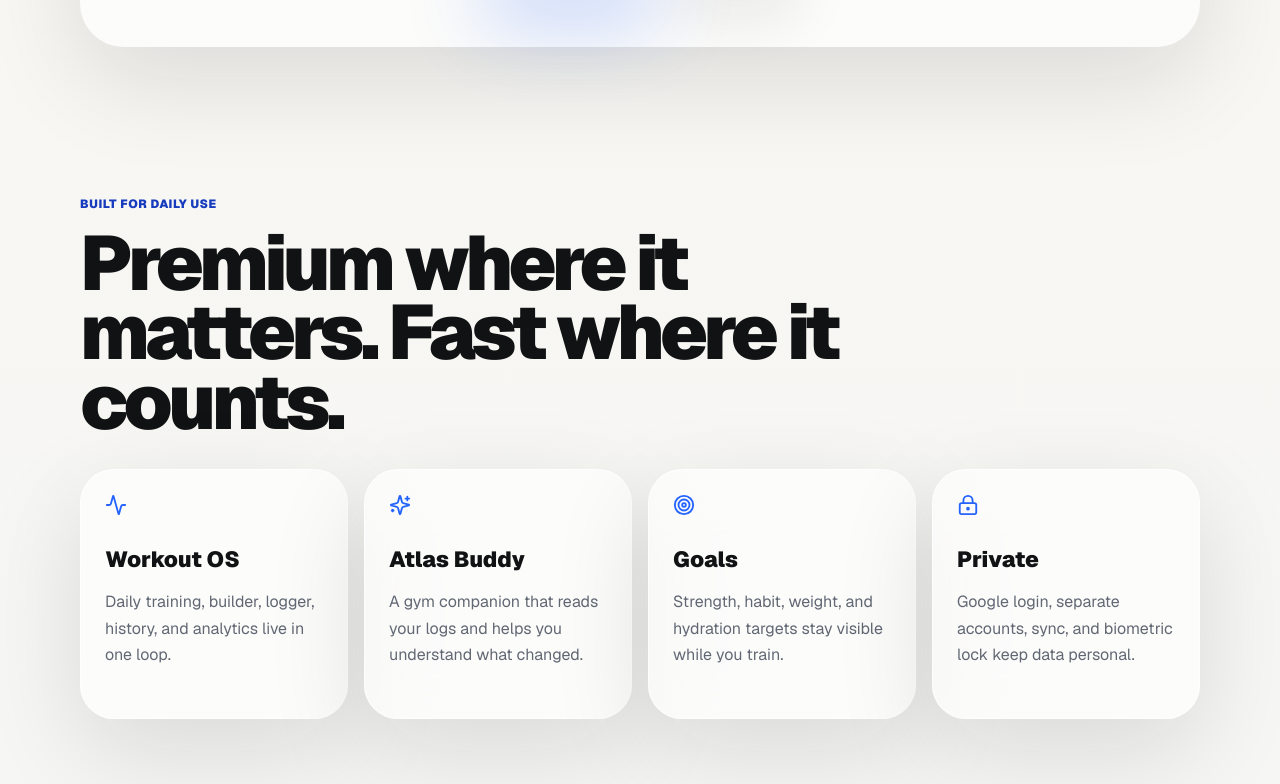
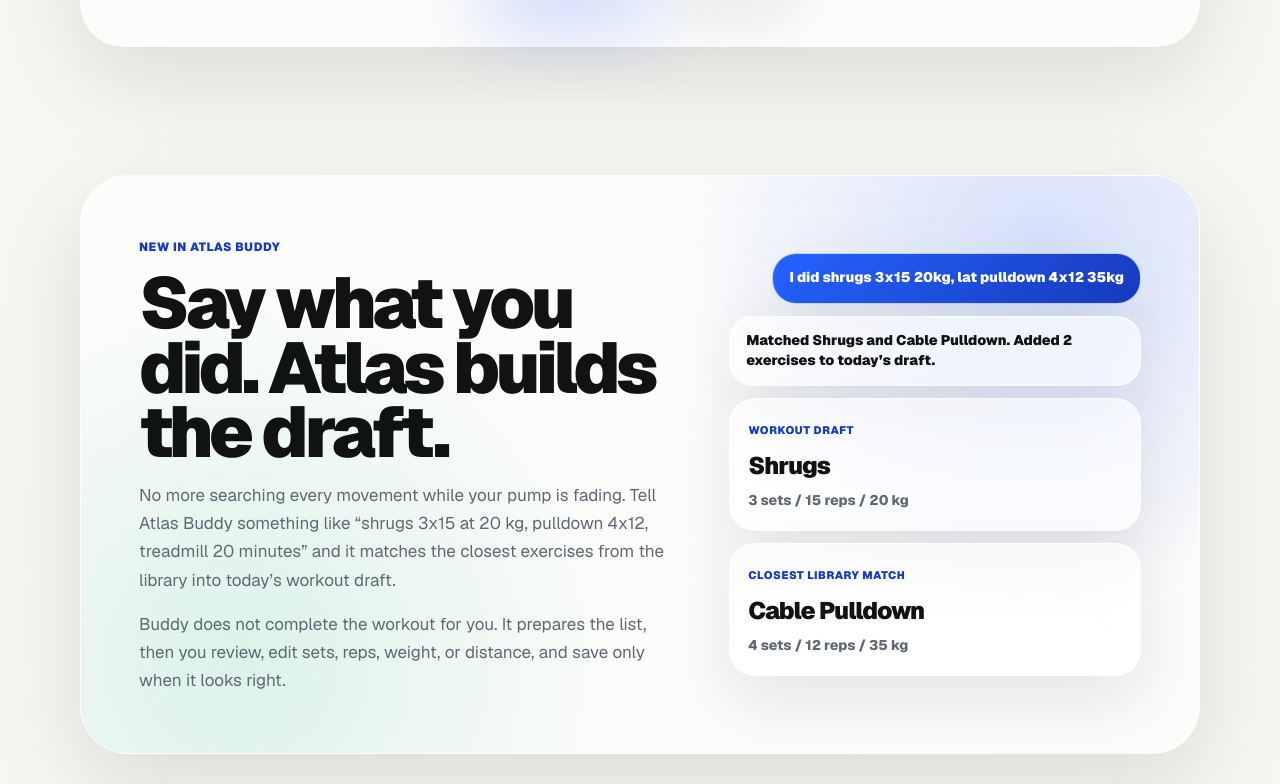
Before and after one commit to pranavv1210/atlas-fitness-os, a Next.js app in the folder landing/: page / in a window 1280 px wide. Shown: the part 4416-5200 px from the top of the page. Built offline with nearby package versions, Linux system fonts and the light colour scheme.

Commit message:
Market Buddy workout drafting on landing page

```diff
--- a/landing/app/globals.css
+++ b/landing/app/globals.css
@@ -662,6 +662,7 @@
 }
 
 .why-v2,
+.buddy-draft-v2,
 .features-v2,
 .inventory-v2,
 .security-v2,
@@ -815,6 +816,106 @@
 
 .features-v2 {
   padding: 72px 0;
+}
+
+.buddy-draft-v2 {
+  padding: 56px 0;
+}
+
+.buddy-draft-panel {
+  display: grid;
+  grid-template-columns: minmax(0, 0.92fr) minmax(340px, 0.72fr);
+  gap: clamp(28px, 5vw, 64px);
+  align-items: center;
+  overflow: hidden;
+  border: 1px solid var(--line);
+  border-radius: 48px;
+  padding: clamp(28px, 5vw, 58px);
+  background:
+    radial-gradient(circle at 86% 12%, rgba(37, 99, 255, 0.18), transparent 23rem),
+    radial-gradient(circle at 14% 84%, rgba(16, 185, 129, 0.14), transparent 24rem),
+    rgba(255, 255, 255, 0.62);
+  box-shadow: var(--shadow);
+  backdrop-filter: blur(28px);
+}
+
+.buddy-draft-copy h2 {
+  margin-top: 14px;
+  font-size: clamp(42px, 5.6vw, 84px);
+  font-weight: 950;
+  letter-spacing: -0.058em;
+  line-height: 0.9;
+}
+
+.buddy-draft-copy p {
+  max-width: 660px;
+  margin-top: 16px;
+  color: var(--muted);
+  font-size: 17px;
+  line-height: 1.66;
+}
+
+.buddy-draft-demo {
+  display: grid;
+  gap: 12px;
+}
+
+.buddy-chat,
+.draft-card {
+  border: 1px solid rgba(255, 255, 255, 0.72);
+  background: rgba(255, 255, 255, 0.66);
+  box-shadow: 0 24px 70px rgba(17, 18, 20, 0.1);
+  backdrop-filter: blur(24px);
+}
+
+.buddy-chat {
+  width: fit-content;
+  max-width: 100%;
+  border-radius: 24px;
+  padding: 14px 16px;
+  color: var(--ink);
+  font-size: 14px;
+  font-weight: 820;
+  line-height: 1.45;
+}
+
+.buddy-chat.user {
+  justify-self: end;
+  background: linear-gradient(135deg, var(--blue), var(--deep));
+  color: white;
+}
+
+.buddy-chat.buddy {
+  justify-self: start;
+}
+
+.draft-card {
+  border-radius: 26px;
+  padding: 18px;
+}
+
+.draft-card span {
+  color: var(--deep);
+  font-size: 11px;
+  font-weight: 900;
+  letter-spacing: 0.05em;
+  text-transform: uppercase;
+}
+
+.draft-card strong {
+  display: block;
+  margin-top: 8px;
+  color: var(--ink);
+  font-size: 24px;
+  font-weight: 950;
+  letter-spacing: -0.04em;
+}
+
+.draft-card p {
+  margin-top: 6px;
+  color: var(--muted);
+  font-size: 14px;
+  font-weight: 760;
 }
 
 .inventory-v2,
@@ -1292,6 +1393,7 @@
   }
 
   .why-v2,
+  .buddy-draft-v2,
   .features-v2,
   .inventory-v2,
   .security-v2,
@@ -1303,6 +1405,7 @@
   }
 
   .why-v2,
+  .buddy-draft-v2,
   .features-v2,
   .inventory-v2,
   .security-v2,
@@ -1320,6 +1423,7 @@
   }
 
   .why-v2-statement h2,
+  .buddy-draft-copy h2,
   .section-heading h2,
   .story-v2-header h2,
   .story-v2-cta h2,
@@ -1337,6 +1441,7 @@
   }
 
   .comparison-row,
+  .buddy-draft-panel,
   .feature-grid-v2,
   .inventory-grid,
   .market-grid,
@@ -1357,6 +1462,7 @@
   }
 
   .comparison-row article,
+  .buddy-draft-panel,
   .feature-v2-card,
   .inventory-card,
   .market-card,
@@ -1371,6 +1477,7 @@
   }
 
   .comparison-row p,
+  .buddy-draft-copy p,
   .feature-v2-card p,
   .inventory-card p,
   .security-panel p,
@@ -1433,6 +1540,15 @@
     font-size: 19px;
   }
 
+  .buddy-draft-panel {
+    gap: 22px;
+    text-align: center;
+  }
+
+  .buddy-draft-demo {
+    width: 100%;
+  }
+
   .inventory-card {
     min-height: auto;
   }
--- a/landing/app/layout.tsx
+++ b/landing/app/layout.tsx
@@ -12,7 +12,7 @@
   metadataBase: new URL('https://atlas-fitness-os-henna.vercel.app'),
   title: 'Atlas | Personal Fitness Operating System',
   description:
-    'Atlas is a premium Android fitness operating system for secure Google login, workout logging, 2,069+ exercises, daily reports, hydration, goals, progress analytics, and Atlas Buddy.',
+    'Atlas is a premium Android fitness operating system for secure Google login, workout logging, AI workout drafting, 2,069+ exercises, daily reports, hydration, goals, progress analytics, and Atlas Buddy.',
   keywords: [
     'Atlas fitness app',
     'workout tracker',
@@ -25,11 +25,13 @@
     'Google sign in fitness app',
     'workout history',
     'daily workout report',
+    'AI workout drafting',
+    'AI gym buddy',
   ],
   openGraph: {
     title: 'Atlas | Personal Fitness Operating System',
     description:
-      'A premium Android fitness app for secure accounts, workout logging, 2,069+ exercises, goals, hydration, progress, daily reports, and Atlas Buddy.',
+      'A premium Android fitness app for secure accounts, workout logging, AI workout drafting, 2,069+ exercises, goals, hydration, progress, daily reports, and Atlas Buddy.',
     type: 'website',
     url: 'https://atlas-fitness-os-henna.vercel.app',
     images: ['/brand/atlas-logo.png'],
@@ -38,7 +40,7 @@
     card: 'summary_large_image',
     title: 'Atlas | Personal Fitness Operating System',
     description:
-      'A premium Android fitness app for secure accounts, workout logging, 2,069+ exercises, goals, hydration, progress, daily reports, and Atlas Buddy.',
+      'A premium Android fitness app for secure accounts, workout logging, AI workout drafting, 2,069+ exercises, goals, hydration, progress, daily reports, and Atlas Buddy.',
     images: ['/brand/atlas-logo.png'],
   },
   icons: {
--- a/landing/app/page.tsx
+++ b/landing/app/page.tsx
@@ -33,7 +33,7 @@
 
 const features = [
   ['Workout OS', 'Daily training, builder, logger, history, and analytics live in one loop.', Activity],
-  ['Atlas Buddy', 'A gym companion that reads your logs and helps you understand what changed.', Sparkles],
+  ['Atlas Buddy', 'Tell Buddy what you trained and it drafts exercises into your workout for review.', Sparkles],
   ['Goals', 'Strength, habit, weight, and hydration targets stay visible while you train.', Target],
   ['Private', 'Google login, separate accounts, sync, and biometric lock keep data personal.', LockKeyhole],
 ];
@@ -46,7 +46,7 @@
   ['Progress analytics', 'Weekly volume, consistency, fitness score, recovery, and weight trend.', BarChart3],
   ['Hydration tracking', 'Quick sip logging, reminder intervals, and daily hydration context.', Droplets],
   ['Goals and streaks', 'Targets, weekly completion, cycle progress, and habit momentum.', Target],
-  ['Atlas Buddy', 'Ask questions about your saved logs, missed days, lifts, and trends.', Sparkles],
+  ['Atlas Buddy', 'Ask about logs, then describe today’s workout so Buddy drafts matched exercises for review.', Sparkles],
 ];
 
 const securityPoints = [
@@ -147,6 +147,35 @@
         </section>
 
         <StoryShowcase />
+
+        <section className="buddy-draft-v2">
+          <div className="buddy-draft-panel">
+            <div className="buddy-draft-copy">
+              <span className="section-kicker">New In Atlas Buddy</span>
+              <h2>Say what you did. Atlas builds the draft.</h2>
+              <p>
+                No more searching every movement while your pump is fading. Tell Atlas Buddy something like “shrugs 3x15 at 20 kg, pulldown 4x12, treadmill 20 minutes” and it matches the closest exercises from the library into today’s workout draft.
+              </p>
+              <p>
+                Buddy does not complete the workout for you. It prepares the list, then you review, edit sets, reps, weight, or distance, and save only when it looks right.
+              </p>
+            </div>
+            <div className="buddy-draft-demo" aria-label="Atlas Buddy workout drafting example">
+              <div className="buddy-chat user">I did shrugs 3x15 20kg, lat pulldown 4x12 35kg</div>
+              <div className="buddy-chat buddy">Matched Shrugs and Cable Pulldown. Added 2 exercises to today’s draft.</div>
+              <div className="draft-card">
+                <span>Workout draft</span>
+                <strong>Shrugs</strong>
+                <p>3 sets / 15 reps / 20 kg</p>
+              </div>
+              <div className="draft-card">
+                <span>Closest library match</span>
+                <strong>Cable Pulldown</strong>
+                <p>4 sets / 12 reps / 35 kg</p>
+              </div>
+            </div>
+          </div>
+        </section>
 
         <section id="features" className="features-v2">
           <div className="section-heading">
```
